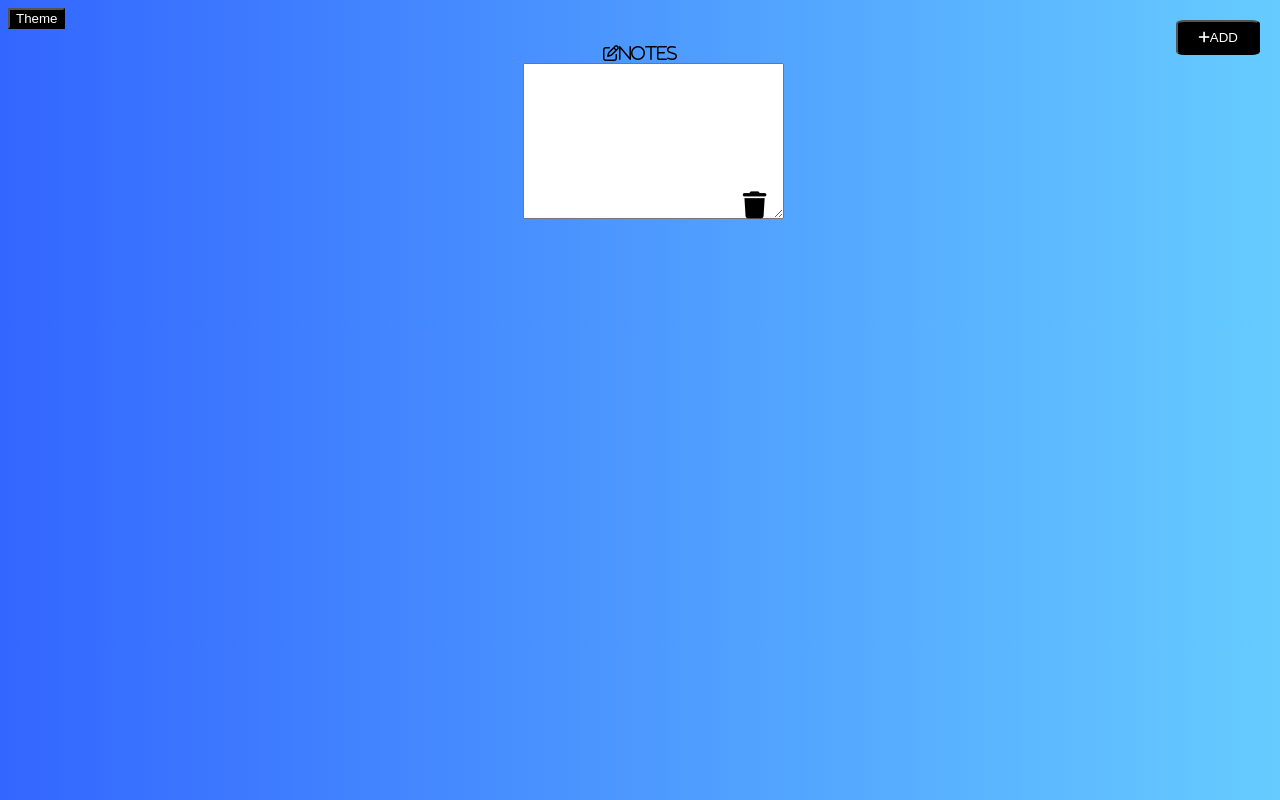
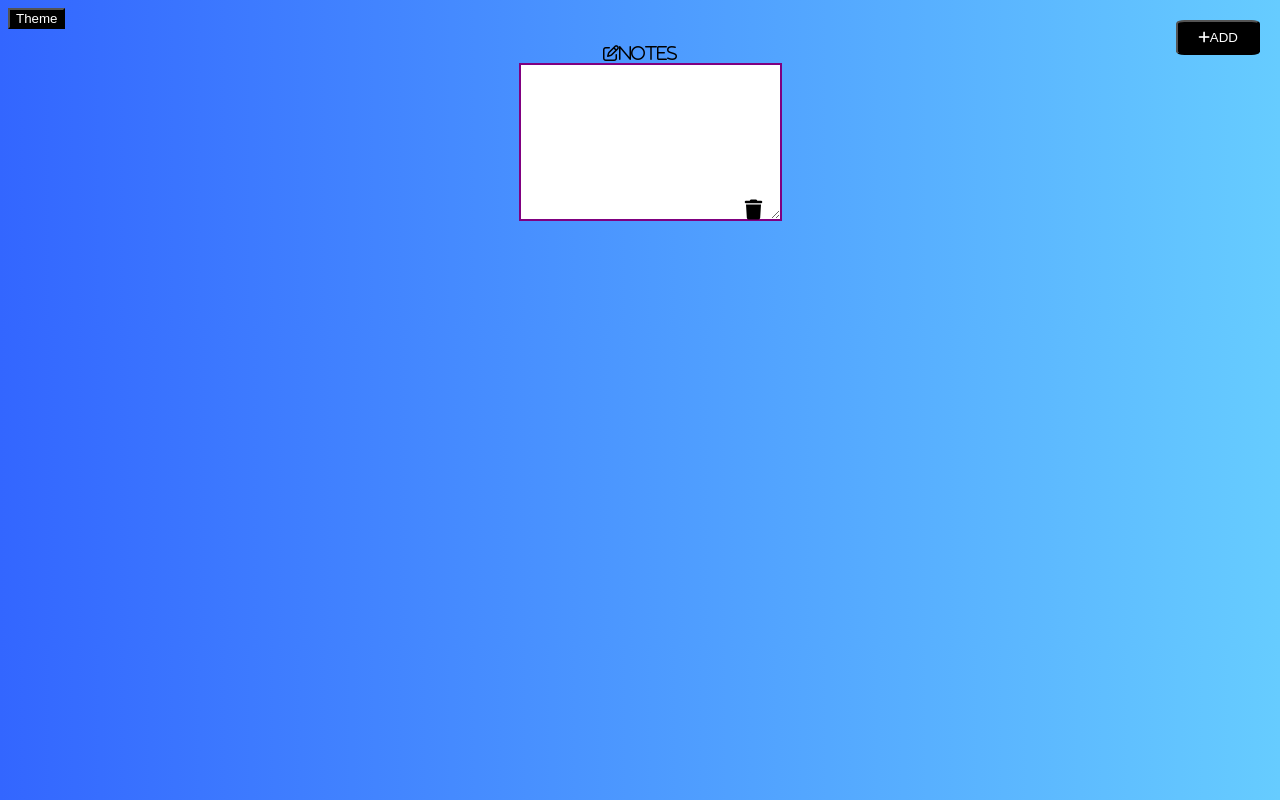
Before and after one commit to havyasam/notes, a plain HTML site: page index.html in a window 1280 px wide. Drawn offline with Linux system fonts and the light colour scheme.

Commit message:
gave border to textarea

```diff
--- a/index.html
+++ b/index.html
@@ -24,7 +24,7 @@
             <div id="notes">
 
                 <i  id ="delet" class="fa-solid fa-trash"></i>
-                <textarea name="" id="text" cols="30" rows="10"></textarea>
+                <textarea class="hello"name="" id="text" cols="30" rows="10"></textarea>
 
             </div>
 
--- a/style.css
+++ b/style.css
@@ -40,7 +40,7 @@ body {
 
     position: relative;
     left:247px;
-    font-size: 27px;
+    font-size: 20px;
     top:-44px;
     cursor: pointer;
 }
@@ -53,3 +53,7 @@ body {
     color:white;
     cursor:grab;
 }
+textarea{
+    border-width: 2px;
+    border-color: #800080;
+}
```
